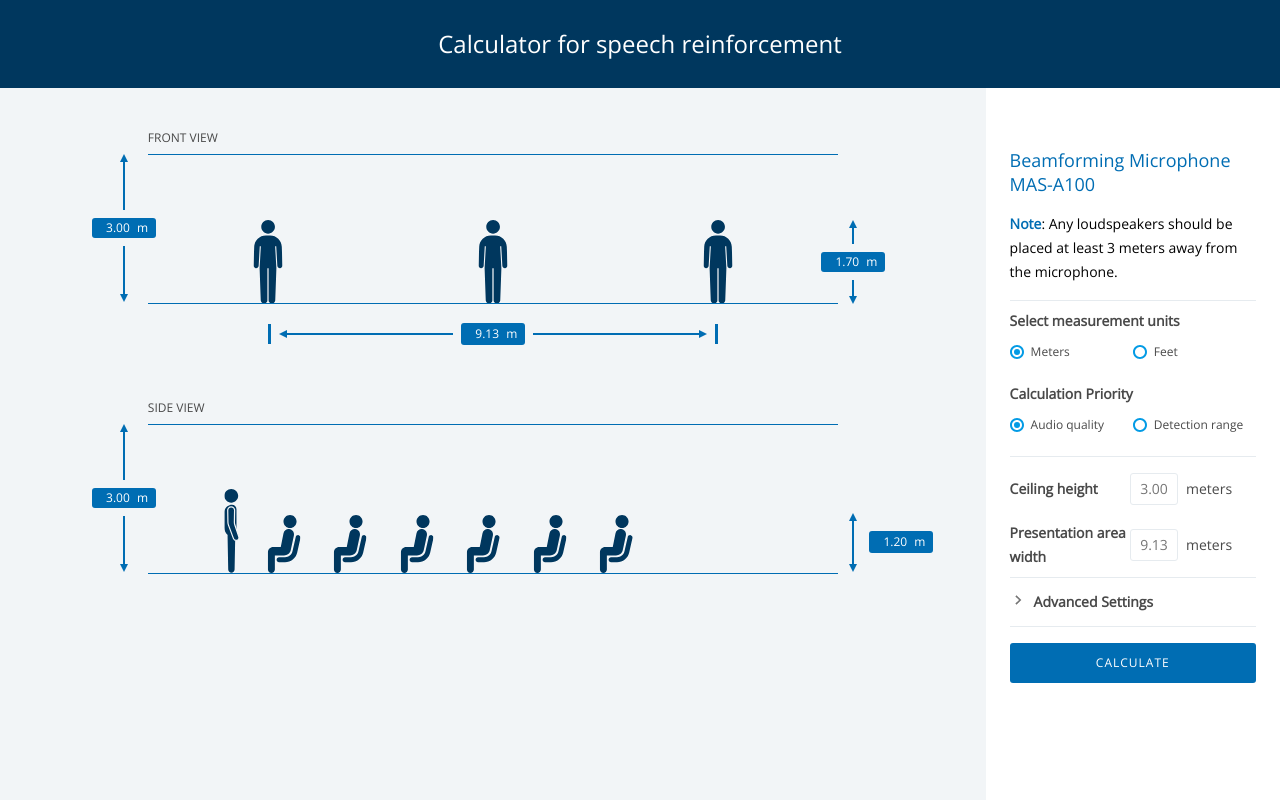
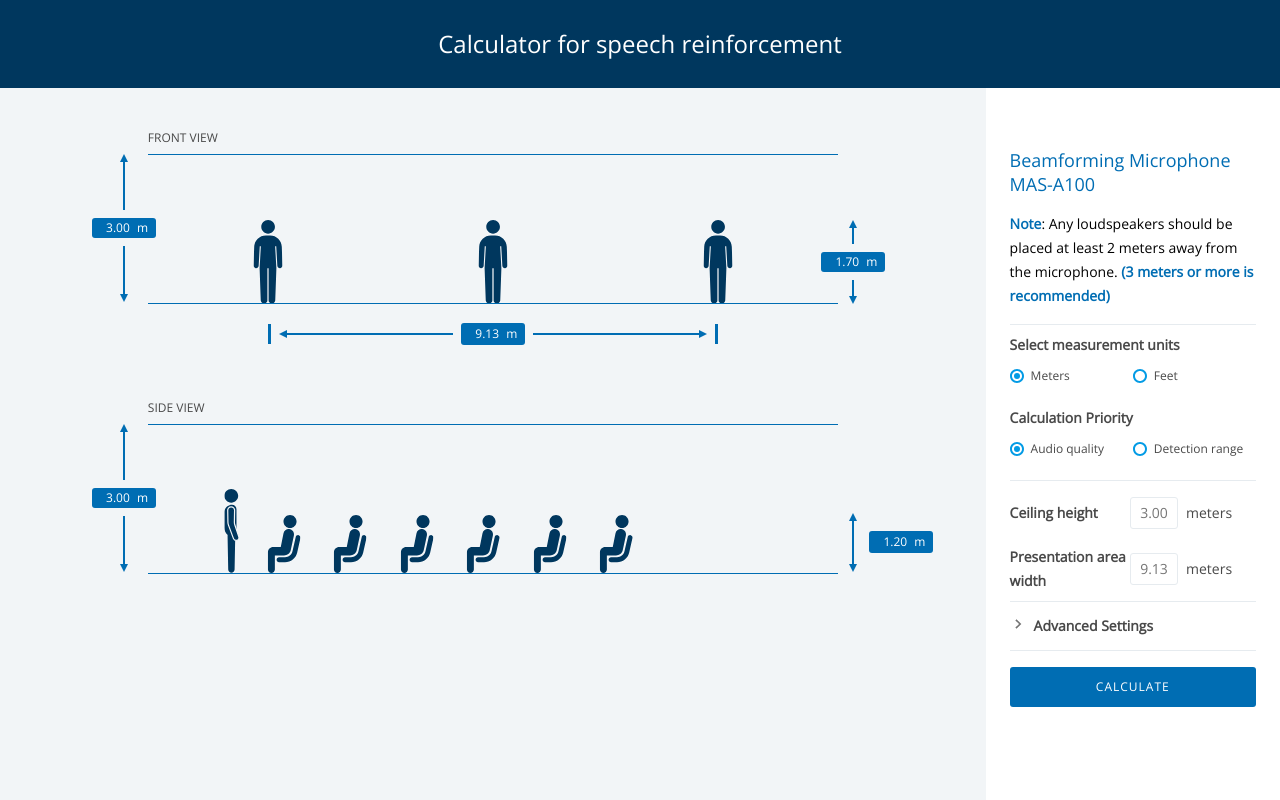
Before and after one commit to TE-9004062290/aerosmith-system-calculator, an Angular app: page / in a window 1280 px wide. Shown: the top 800 px of the page. Built offline with nearby package versions, Linux system fonts and the light colour scheme.

Commit message:
Distance note update. Only track calculations to analytics provider if in production build.

```diff
--- a/src/app/main/calculation-theatre/calculation-theatre.component.html
+++ b/src/app/main/calculation-theatre/calculation-theatre.component.html
@@ -14,7 +14,8 @@
                         Beamforming Microphone <br/> MAS-A100
                 </div>
                 <div class="calculation-theatre-misc">
-                    <strong>Note</strong>: Any loudspeakers should be <br/> placed at least {{ calculatorService.measurementUnit === 'm' ? '3 meters' : '9.84 feet' }}  away from <br/> the microphone.
+                    <strong>Note</strong>: Any loudspeakers should be <br/> placed at least {{ calculatorService.measurementUnit === 'm' ? '2 meters' : '6.56 feet' }}  away from <br/> the microphone.
+                    <strong>({{ calculatorService.measurementUnit === 'm' ? '3 meters' : '9.84 feet' }} or more is recommended)</strong>
                 </div>
                 <div class="calculation-theatre-settings">
                     <div class="calculation-theatre-setting">
--- a/src/app/main/calculation-theatre/calculation-theatre.component.ts
+++ b/src/app/main/calculation-theatre/calculation-theatre.component.ts
@@ -3,6 +3,8 @@ import { ActivatedRoute } from '@angular/router';
 
 import { CalculatorService } from '@app/services/calculator.service';
 import { MixpanelService } from '@app/services/mixpanel.service';
+
+import { environment } from 'environments/environment';
 
 import {
   trigger,
@@ -53,7 +55,8 @@ export class CalculationTheatreComponent implements OnInit {
     this.calculatorService.calculateOutputs();
     this.calculatorService.$recalculate.next(true);
     this.hideSideBar();
-    if (track) {
+
+    if (environment.production && track) {
       this.mixpanelService.trackCalculation();
     }
   }
```
Also changed, not shown: package.json (+18 -17 lines), 1 other file (tests, documents, lock files or other folders).
